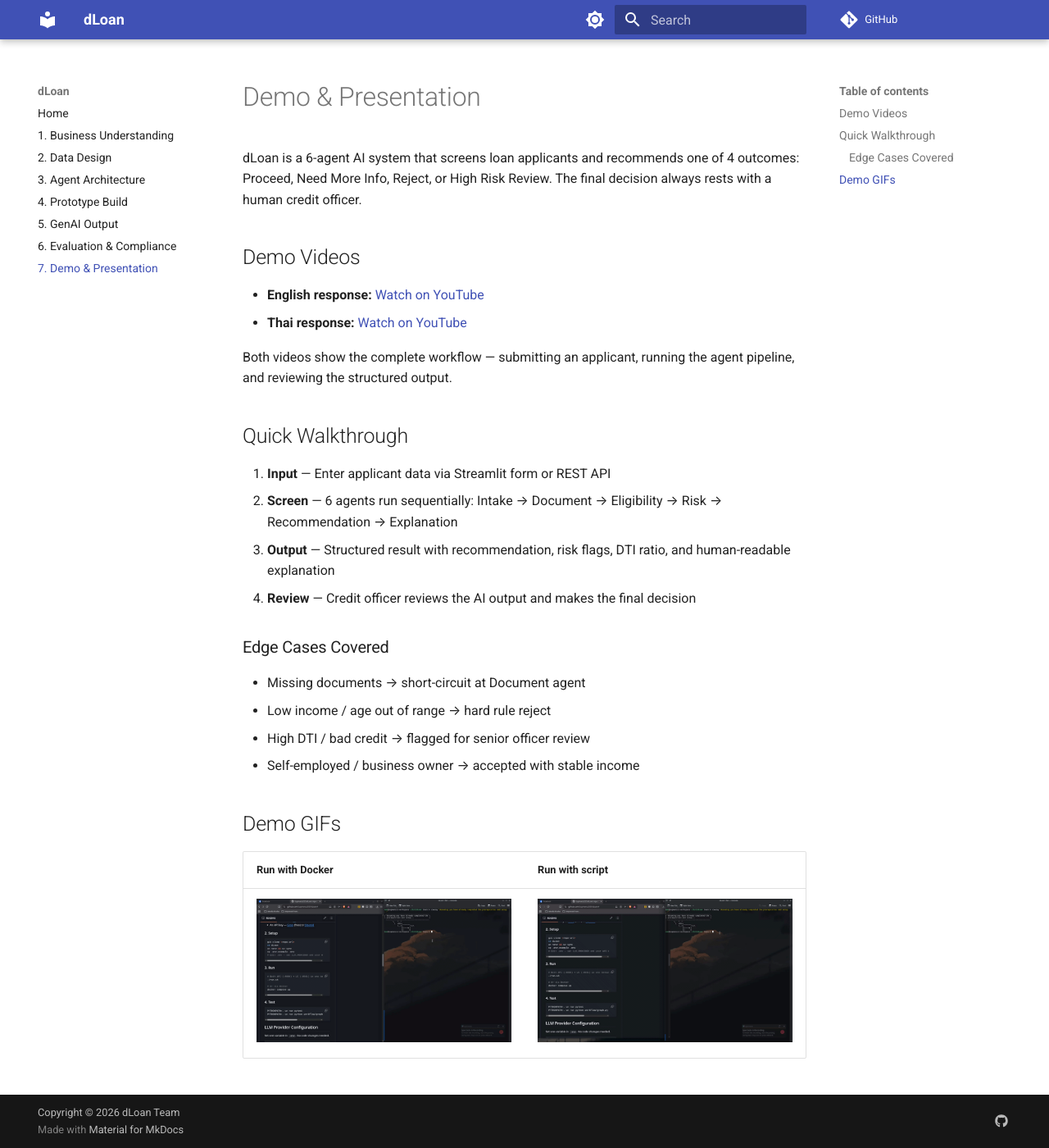
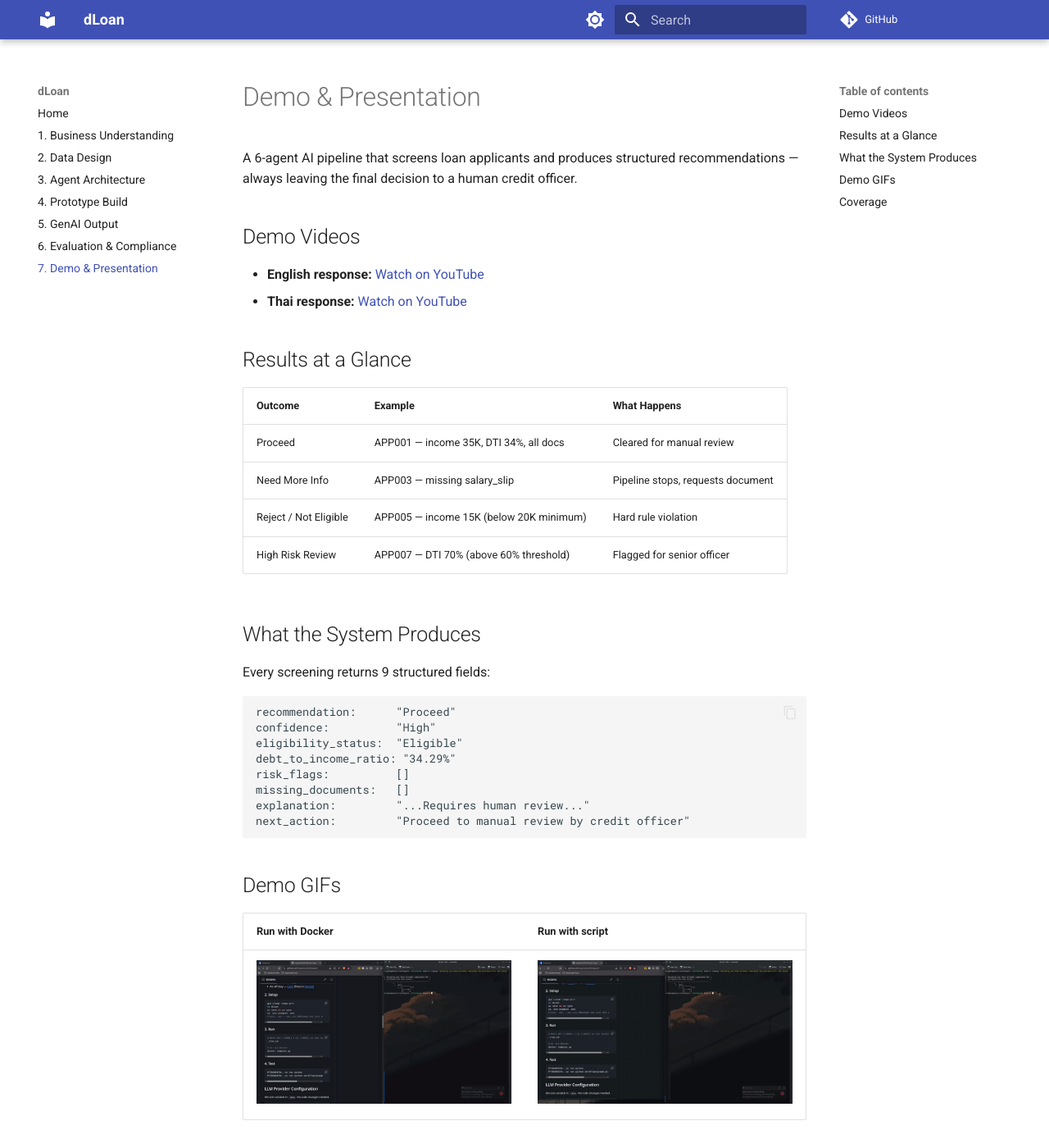
Before and after one commit to Supmanzz555/dLoan, an MkDocs documentation site: the page built from docs/07-demo.md, in a window 1280 px wide and 1400 px high. Shown: the whole window at 82% size. Built offline with MkDocs 1.6.1 and Material for MkDocs 9.7.7, drawn with Linux system fonts in a browser that asks for light colours; comment, search, counter and statistics services are not loaded; some of the changed text lies outside the part shown.

Commit message:
rewrite demo page as showcase not walkthrough

````diff
--- a/docs/07-demo.md
+++ b/docs/07-demo.md
@@ -1,30 +1,46 @@
 # Demo & Presentation
 
-dLoan is a 6-agent AI system that screens loan applicants and recommends one of 4 outcomes: Proceed, Need More Info, Reject, or High Risk Review. The final decision always rests with a human credit officer.
+A 6-agent AI pipeline that screens loan applicants and produces structured recommendations — always leaving the final decision to a human credit officer.
 
 ## Demo Videos
 
 - **English response:** [Watch on YouTube](https://youtu.be/G-pGU5vu2z0)
 - **Thai response:** [Watch on YouTube](https://youtu.be/PRxpDzR5PCU)
 
-Both videos show the complete workflow — submitting an applicant, running the agent pipeline, and reviewing the structured output.
+## Results at a Glance
 
-## Quick Walkthrough
+| Outcome | Example | What Happens |
+|---------|---------|-------------|
+| Proceed | APP001 — income 35K, DTI 34%, all docs | Cleared for manual review |
+| Need More Info | APP003 — missing salary_slip | Pipeline stops, requests document |
+| Reject / Not Eligible | APP005 — income 15K (below 20K minimum) | Hard rule violation |
+| High Risk Review | APP007 — DTI 70% (above 60% threshold) | Flagged for senior officer |
 
-1. **Input** — Enter applicant data via Streamlit form or REST API
-2. **Screen** — 6 agents run sequentially: Intake → Document → Eligibility → Risk → Recommendation → Explanation
-3. **Output** — Structured result with recommendation, risk flags, DTI ratio, and human-readable explanation
-4. **Review** — Credit officer reviews the AI output and makes the final decision
+## What the System Produces
 
-### Edge Cases Covered
+Every screening returns 9 structured fields:
 
-- Missing documents → short-circuit at Document agent
-- Low income / age out of range → hard rule reject
-- High DTI / bad credit → flagged for senior officer review
-- Self-employed / business owner → accepted with stable income
+```
+recommendation:      "Proceed"
+confidence:          "High"
+eligibility_status:  "Eligible"
+debt_to_income_ratio: "34.29%"
+risk_flags:          []
+missing_documents:   []
+explanation:         "...Requires human review..."
+next_action:         "Proceed to manual review by credit officer"
+```
 
 ## Demo GIFs
 
 | Run with Docker | Run with script |
 |----------------|-----------------|
 | ![Docker](img/demo_Docker.gif) | ![Script](img/demo_noDocker.gif) |
+
+## Coverage
+
+- 20 test applicants across all scenarios
+- 100% pass rate (expected vs actual)
+- Supports both English and Thai responses
+- REST API + Streamlit UI
+- Docker-ready
````
